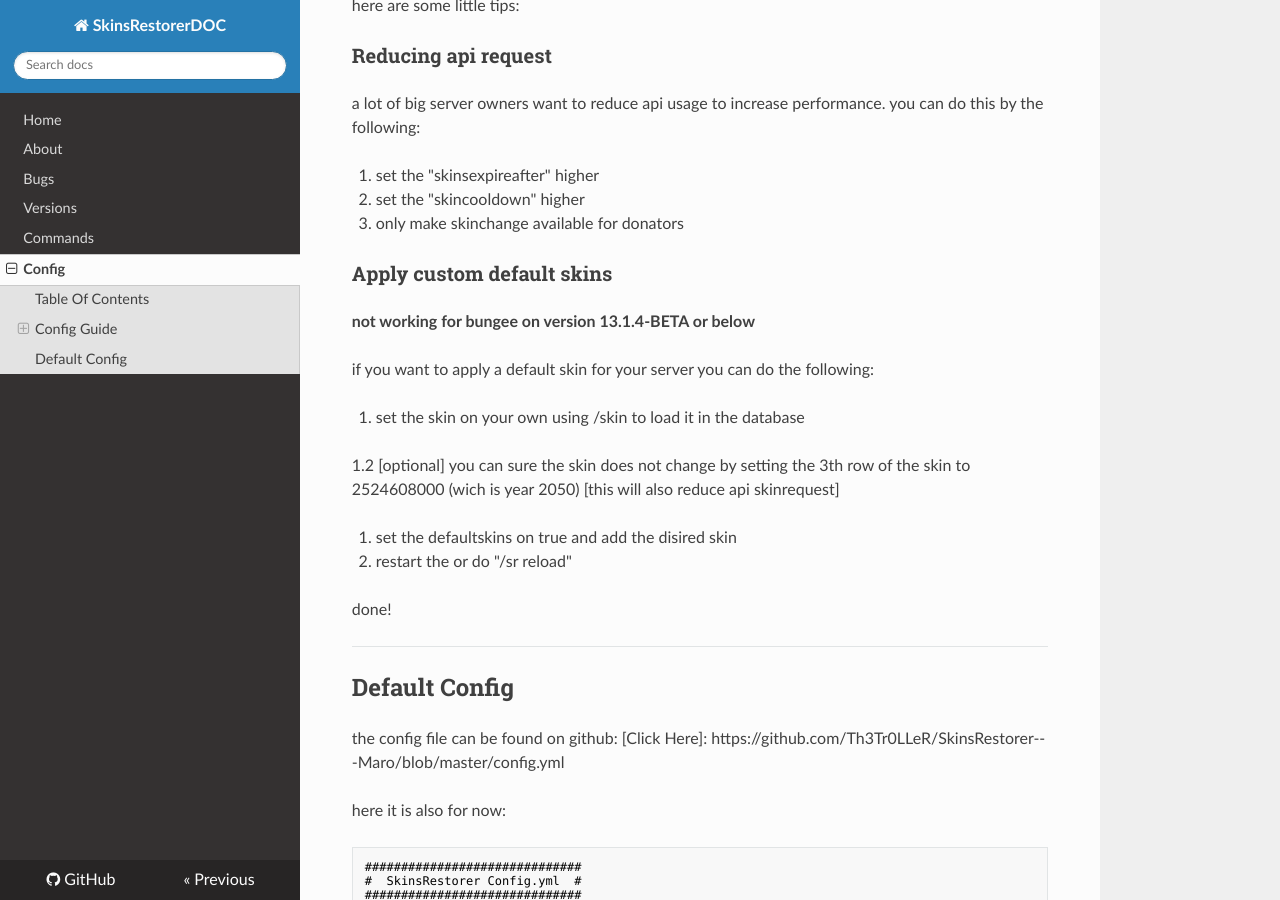
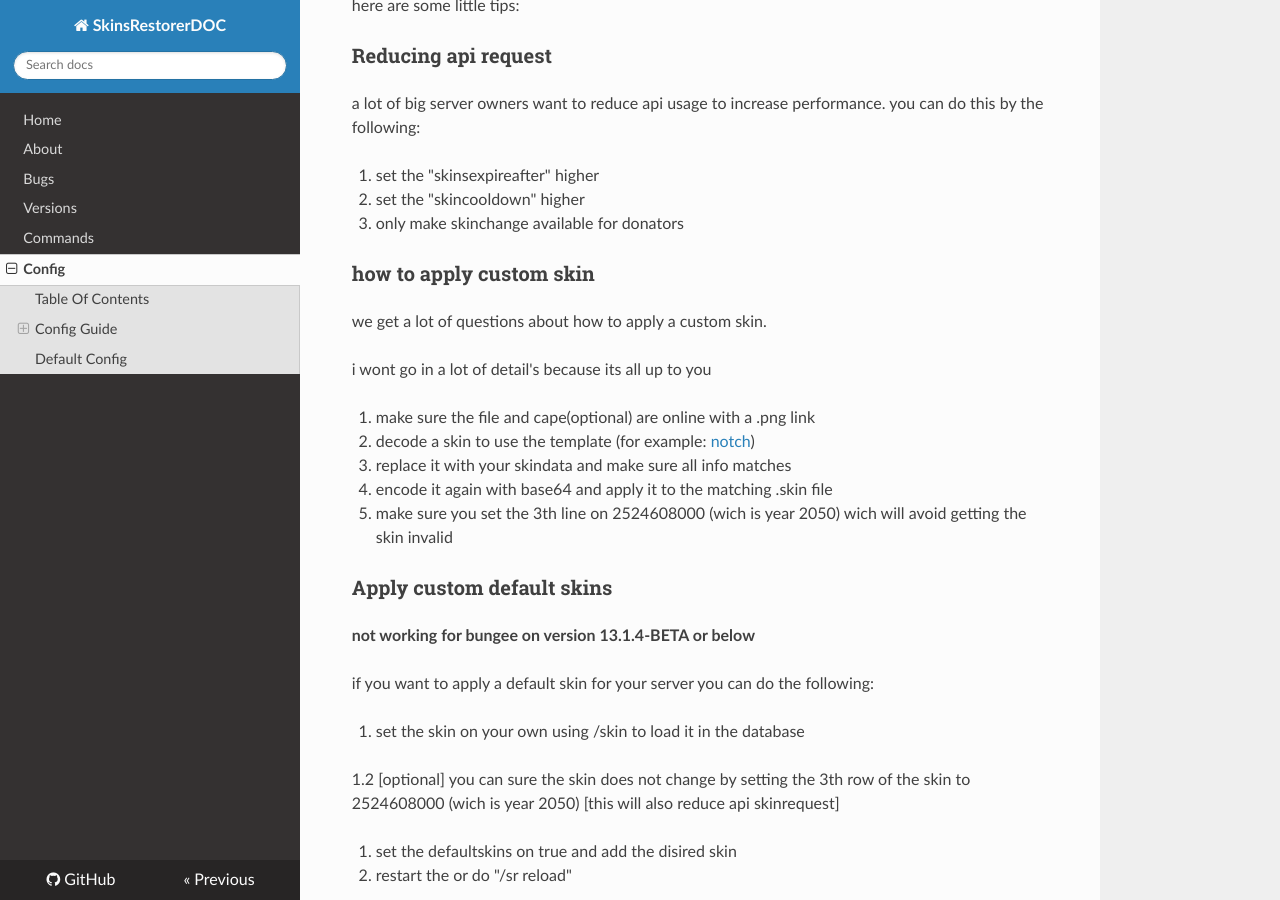
Before and after one commit to xknat/SkinsRestorerDOC, an MkDocs documentation site: the page built from docs/config.md, in a window 1280 px wide and 900 px high, scrolled down 548 px. Built offline with MkDocs 1.6.1, drawn with Linux system fonts in a browser that asks for light colours; nearby versions of some CDN libraries; old or Windows-style settings are respelled for this version of MkDocs.

Commit message:
added customskin to config.md
was about time

```diff
--- a/docs/config.md
+++ b/docs/config.md
@@ -28,6 +28,23 @@ a lot of big server owners want to reduce api usage to increase performance. you
 2. set the "skincooldown" higher
 
 3. only make skinchange available for donators
+
+
+### how to apply custom skin
+
+we get a lot of questions about how to apply a custom skin.
+
+i wont go in a lot of detail's because its all up to you
+
+1. make sure the file and cape(optional) are online with a .png link
+
+2. decode a skin to use the template (for example: [notch](https://sessionserver.mojang.com/session/minecraft/profile/069a79f444e94726a5befca90e38aaf5))
+
+3. replace it with your skindata and make sure all info matches
+
+4. encode it again with base64 and apply it to the matching .skin file
+
+5. make sure you set the 3th line on 2524608000 (wich is year 2050) wich will avoid getting the skin invalid
 
 
 ### Apply custom default skins
```
